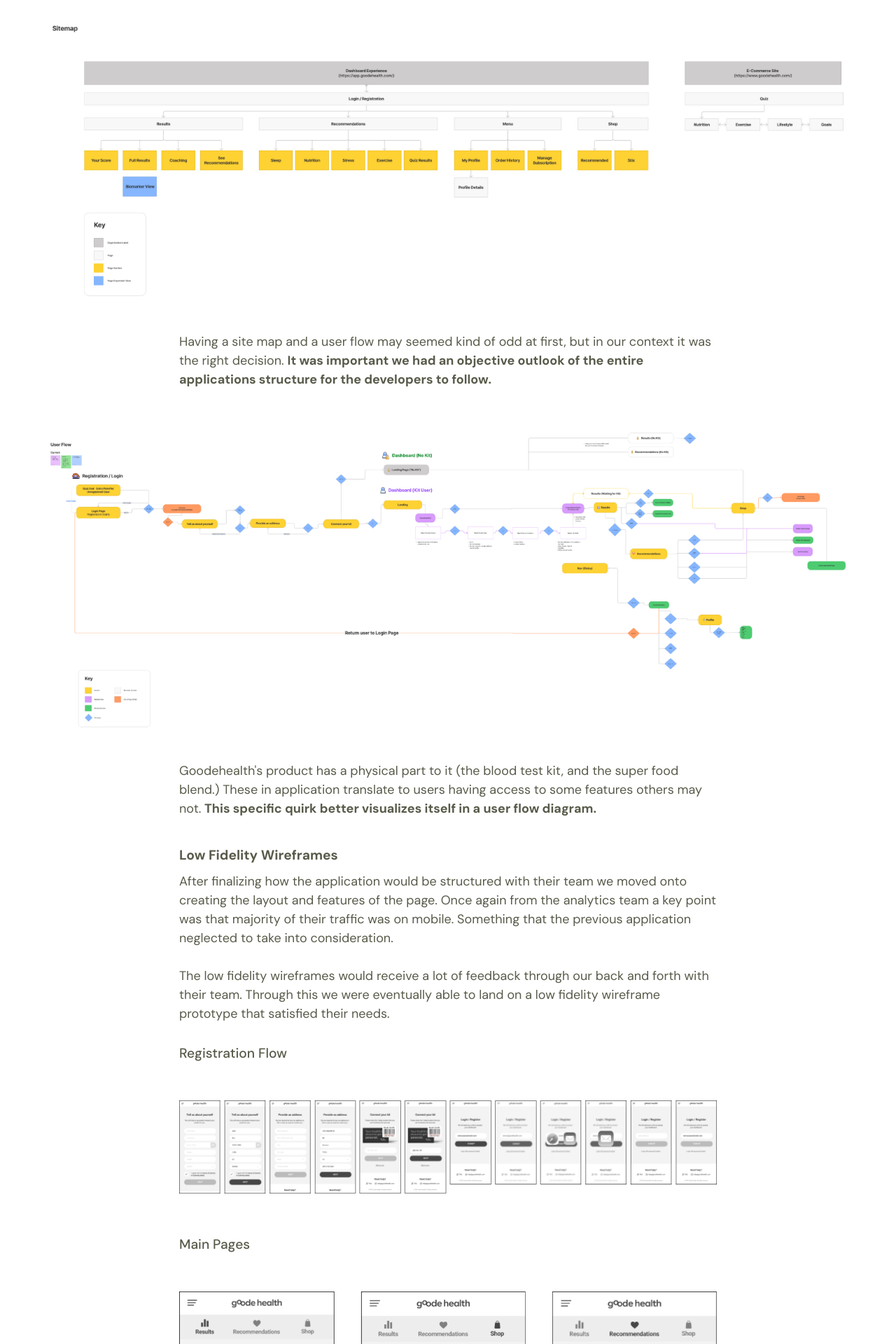
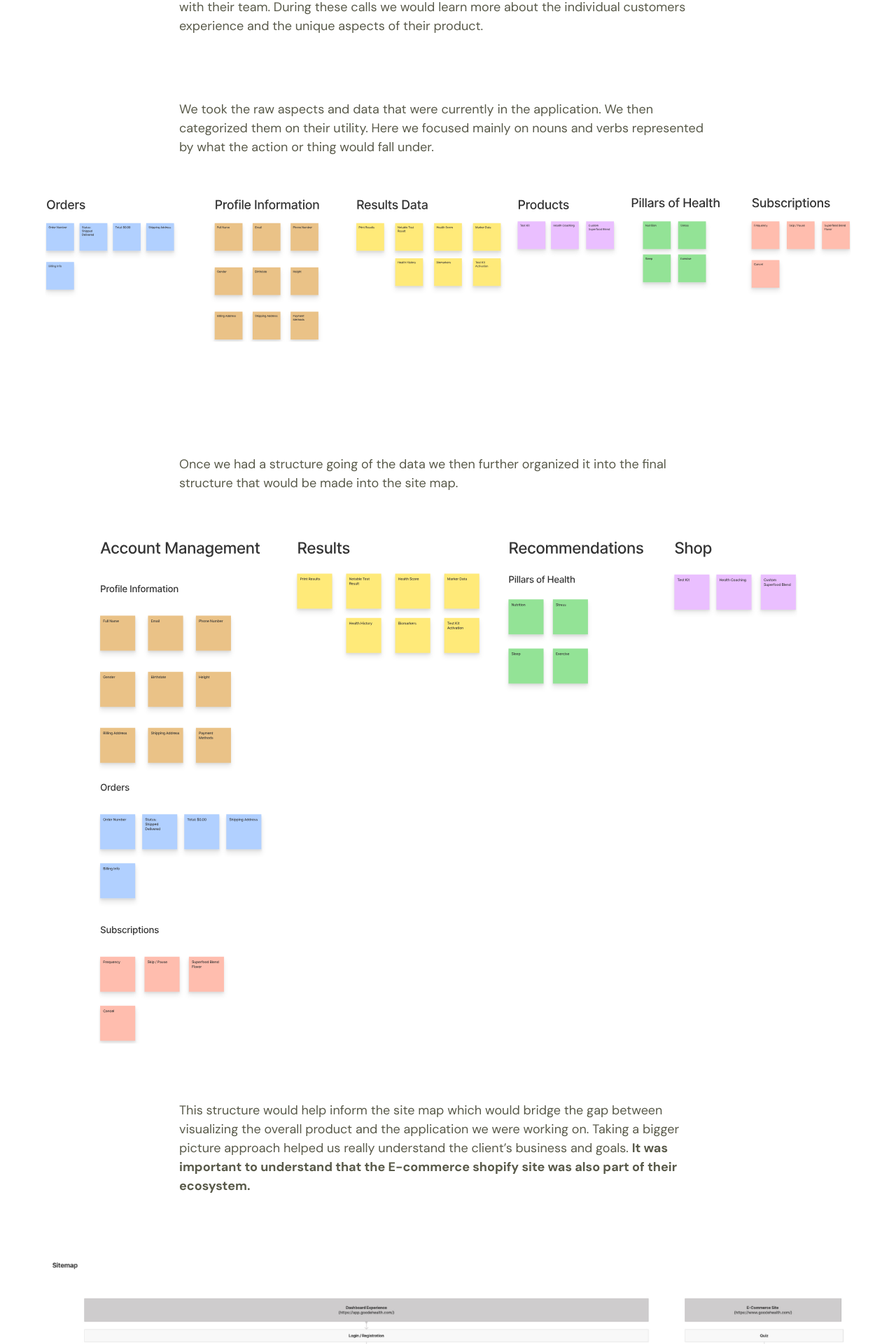
Before and after one commit to dermansultan/Portfolio2020, a React (Create React App) app: page /GoodeHealth in a window 1280 px wide. Shown: the part 7440-9360 px from the top of the page at 70% size. Built offline with nearby package versions, Linux system fonts and the light colour scheme.

Commit message:
Update copy and images

```diff
--- a/src/Components/GoodeHealthCaseStudy.jsx
+++ b/src/Components/GoodeHealthCaseStudy.jsx
@@ -28,7 +28,9 @@
 import { ReactComponent as Members } from "../Img/caseStudies/GoodeHealth/members.svg";
 import { ReactComponent as Analysis } from "../Img/caseStudies/GoodeHealth/analysis.svg";
 import informationArchitecture from "../Img/caseStudies/GoodeHealth/information_architecture.jpg";
+import informationArchitectureSVG from "../Img/caseStudies/GoodeHealth/information_architecture.svg";
 import informationArchitecture2 from "../Img/caseStudies/GoodeHealth/information_architecture2.jpg";
+import informationArchitectureSVG2 from "../Img/caseStudies/GoodeHealth/information_architecture2.svg";
 import regFlow from "../Img/caseStudies/GoodeHealth/reg_flow.png";
 import mainPages from "../Img/caseStudies/GoodeHealth/main_pages.png";
 import features from "../Img/caseStudies/GoodeHealth/features.png";
@@ -412,7 +414,7 @@
         </Section>
         <Section>
           <SubHeader color="#595A4A">Information Architecture</SubHeader>
-          <BodyPara>
+          <BodyPara margin="0 0 80px">
             Before considering wireframes, we focused on the structure of the
             app given it's current issues.{" "}
             <strong>
@@ -423,7 +425,7 @@
               the end user.
             </strong>
           </BodyPara>
-          <BodyPara>
+          <BodyPara margin="0 0 80px">
             We ended up using a combination of mind-mapping and card sorting
             with our internal teams to create a structure. This structure
             eventually would take the form of a site map and user flow. We would
@@ -431,6 +433,48 @@
             with their team. During these calls we would learn more about the
             individual customers experience and the unique aspects of their
             product.
+          </BodyPara>
+          <BodyPara>
+            We took the raw aspects and data that were currently in the
+            application. We then categorized them on their utility. Here we
+            focused mainly on nouns and verbs represented by what the action or
+            thing would fall under.
+          </BodyPara>
+          <ProjectImg
+            noBorder
+            margin={"55px 0 0 0"}
+            width={"150%"}
+            MobWidth={"100%"}
+            single
+            data={informationArchitectureSVG}
+            onClick={() => {
+              lightBoxHandler(informationArchitectureSVG, "");
+            }}
+          ></ProjectImg>
+          <BodyPara margin="150px 0 10px">
+            Once we had a structure going of the data we then further organized
+            it into the final structure that would be made into the site map.
+          </BodyPara>
+          <ProjectImg
+            noBorder
+            margin={"55px 0 0 0"}
+            width={"130%"}
+            MobWidth={"100%"}
+            single
+            data={informationArchitectureSVG2}
+            onClick={() => {
+              lightBoxHandler(informationArchitectureSVG2, "");
+            }}
+          ></ProjectImg>
+          <BodyPara margin="70px 0 30px">
+            This structure would help inform the site map which would bridge the
+            gap between visualizing the overall product and the application we
+            were working on. Taking a bigger picture approach helped us really
+            understand the client’s business and goals.{" "}
+            <strong>
+              It was important to understand that the E-commerce shopify site
+              was also part of their ecosystem.
+            </strong>
           </BodyPara>
           <ProjectImg
             noBorder
@@ -591,7 +635,7 @@
             included grid systems, components, modals, and much more with
             annotated captions.
             <br /> <br />
-            During this phase we also were able to create concreate design
+            During this phase we also were able to create concrete design
             components that were more ambiguous during the low fidelity
             wireframe stage. One thing we wanted to nail was navigation.
           </BodyPara>
@@ -618,13 +662,15 @@
           <BodyPara>
             It was here where we also got in touch with the developers to make
             sure our "score" design would translate well into how they were
-            implementing the logic on the code side. We were able to hash it out
-            through slack and a few calls.
+            implementing the logic on the code side.
             <br /> <br />
             We consulted with the Goodehealth team, presenting a high fidelity
-            prototype to them. From here we got some feedback that aligned with
-            their business goals. We implemented these changes easily thanks to
-            the design system.
+            prototype to them. From here we got some feedback that helped us
+            align on the logic of the score. We had lengthy calls with them
+            explaining the nuances of each individual biomarker and their
+            sections. It was nice to get a health professionals feedback and
+            input on this design, as it was something I wasn’t totally educated
+            on. We implemented these changes easily thanks to the design system.
           </BodyPara>
           <SubHeader color="#595A4A" margin="40px 0">
             Original vs Redesigns
@@ -713,11 +759,11 @@
             <br />
             Having a tight timeline was also the reason we weren't able to
             conduct usability testing in the wild. As we are still working with
-            the Goodehealth team and the product is still under going launch it
-            is not out of the question.{" "}
+            the Goodehealth team and the product is freshly launched.{" "}
             <strong>
               I hope to reaffirm the design decisions we made in the process in
-              the future.
+              the future, as the next piece of the puzzle will be their
+              ecommerce site.
             </strong>
             <br /> <br />
             That being said I personally learned I should voice my opinion more
```
Also changed, not shown: src/Components/CaseStudy/CaseStudy-styling.js (+6 -3 lines), src/Img/caseStudies/GoodeHealth/information_architecture.svg (added), src/Img/caseStudies/GoodeHealth/information_architecture2.svg (added).
